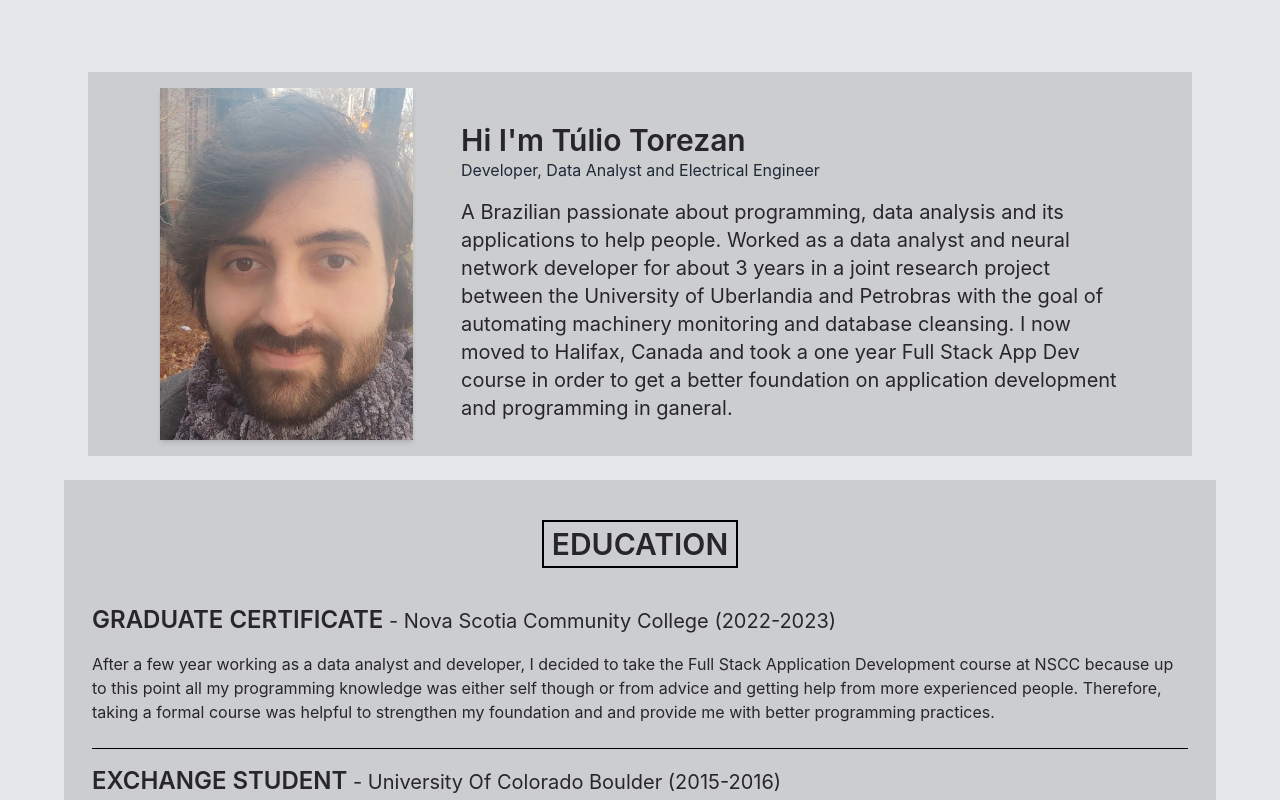
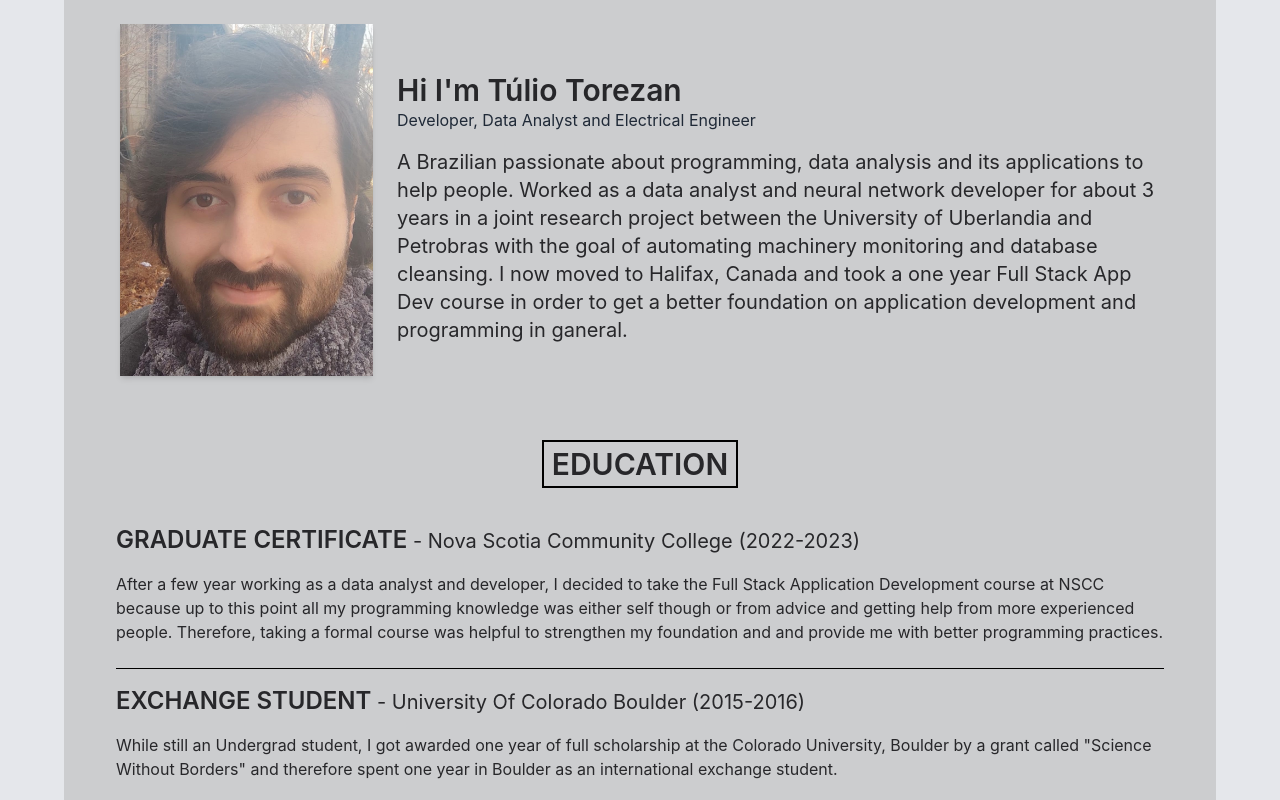
Before and after one commit to tuliotorezan/portfolio, a React (Create React App) app: page / in a window 1280 px wide. Shown: the top 800 px of the page. Built offline with nearby package versions, Linux system fonts and the light colour scheme.

Commit message:
Styling and classes changes

```diff
--- a/src/components/Education/Education.js
+++ b/src/components/Education/Education.js
@@ -5,7 +5,7 @@ function Education(props) {
         <section className="bg-gray-200 dark:bg-zinc-800">
             <div className="max-w-6xl px-6 py-10 mx-auto bg-main-color">
                 <div className='mx-auto mb-4 w-fit border-2 border-black dark:border-white'><h1 className='m-1 mx-2 text-2xl font-semibold text-zinc-800 capitalize lg:text-3xl dark:text-gray-200'>EDUCATION</h1></div>
-                <div className='grid grid-cols-1 divide-y divide-solid divide-black dark:divide-white'>
+                <div className='mx-6 grid grid-cols-1 divide-y divide-solid divide-black dark:divide-white'>
                     <div  className='py-4 m-1 text-zinc-800 dark:text-gray-200'>
                         <h2 className='text-xl font-semibold inline capitalize lg:text-2xl'>GRADUATE CERTIFICATE</h2><h3 className='text-lg capitalize inline lg:text-xl'> - Nova Scotia Community College (2022-2023)</h3>
                         <p className='mt-4'>After a few year working as a data analyst and developer, I decided to take the Full Stack Application Development course at NSCC because up to this point all my programming knowledge was either self though or from advice and getting help from more experienced people. Therefore, taking a formal course was helpful to strengthen my foundation and and provide me with better programming practices.</p>
--- a/src/components/Intro/Intro.js
+++ b/src/components/Intro/Intro.js
@@ -3,12 +3,10 @@ import React from 'react'
 function Intro(props) {
     return (
         <section className="bg-gray-200 dark:bg-zinc-800">
-            <div className="max-w-6xl px-6 py-10 mx-auto">
-                <main className="relative z-20 w-full mt-8 md:flex md:items-center xl:mt-12">
-                    <div className="absolute w-full bg-main-color -z-10 md:h-96"></div>
-                    <div className="w-full p-6 bg-main-color md:flex md:items-center md:bg-transparent md:p-0 lg:px-12 md:justify-evenly">
-                        <img className="h-2 4 w-24 md:mx-6 object-cover shadow-md md:h-[32rem] md:w-80 lg:h-[22rem] lg:w-[26rem] " src="/me.jpeg" alt="client photo" />
-                        <div className="mt-2 md:mx-6">
+            <div className="max-w-6xl bg-main-color px-6 py-6 mx-auto">
+                    <div className="w-full bg-main-color md:flex md:items-center md:bg-transparent md:p-0 lg:px-8 md:justify-evenly">
+                        <img className="h-2 4 w-24 object-cover shadow-md md:h-[32rem] md:w-80 lg:h-[22rem] lg:w-[26rem] " src="/me.jpeg" alt="client photo" />
+                        <div className="mt-2 md:ml-6">
                             <div>
                             <h1 className="mt-2 text-2xl font-semibold text-zinc-800 capitalize lg:text-3xl dark:text-gray-200">Hi I'm Túlio Torezan</h1>
                                 <p className="text-gray-800 dark:text-gray-300">Developer, Data Analyst and Electrical Engineer</p>
@@ -16,7 +14,6 @@ function Intro(props) {
                             <p className="mt-4 text-lg leading-relaxed text-zinc-800 md:text-xl dark:text-gray-200">A Brazilian passionate about programming, data analysis and its applications to help people. Worked as a data analyst and neural network developer for about 3 years in a joint research project between the University of Uberlandia and Petrobras with the goal of automating machinery monitoring and database cleansing. I now moved to Halifax, Canada and took a one year Full Stack App Dev course in order to get a better foundation on application development and programming in ganeral.</p>
                         </div>
                     </div>
-                </main>
             </div>
         </section>
     )
```
